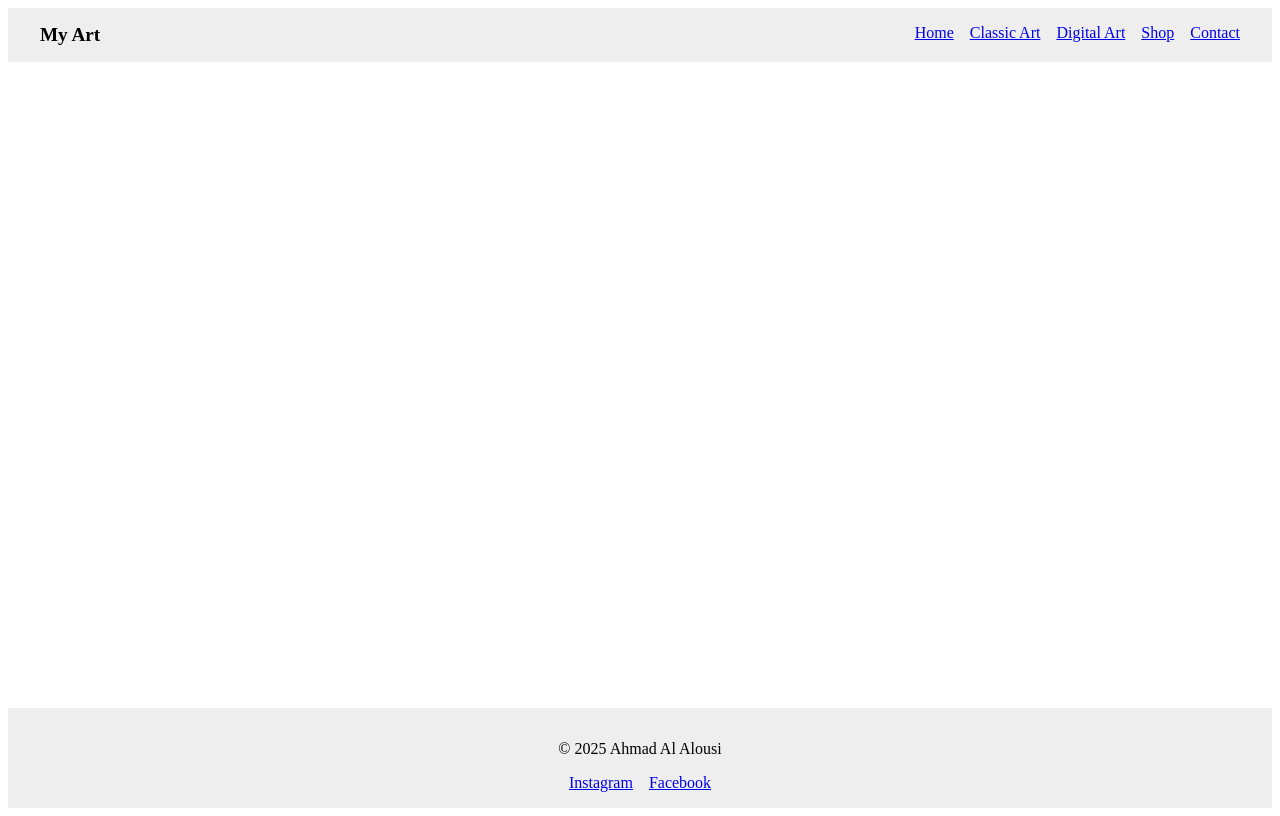
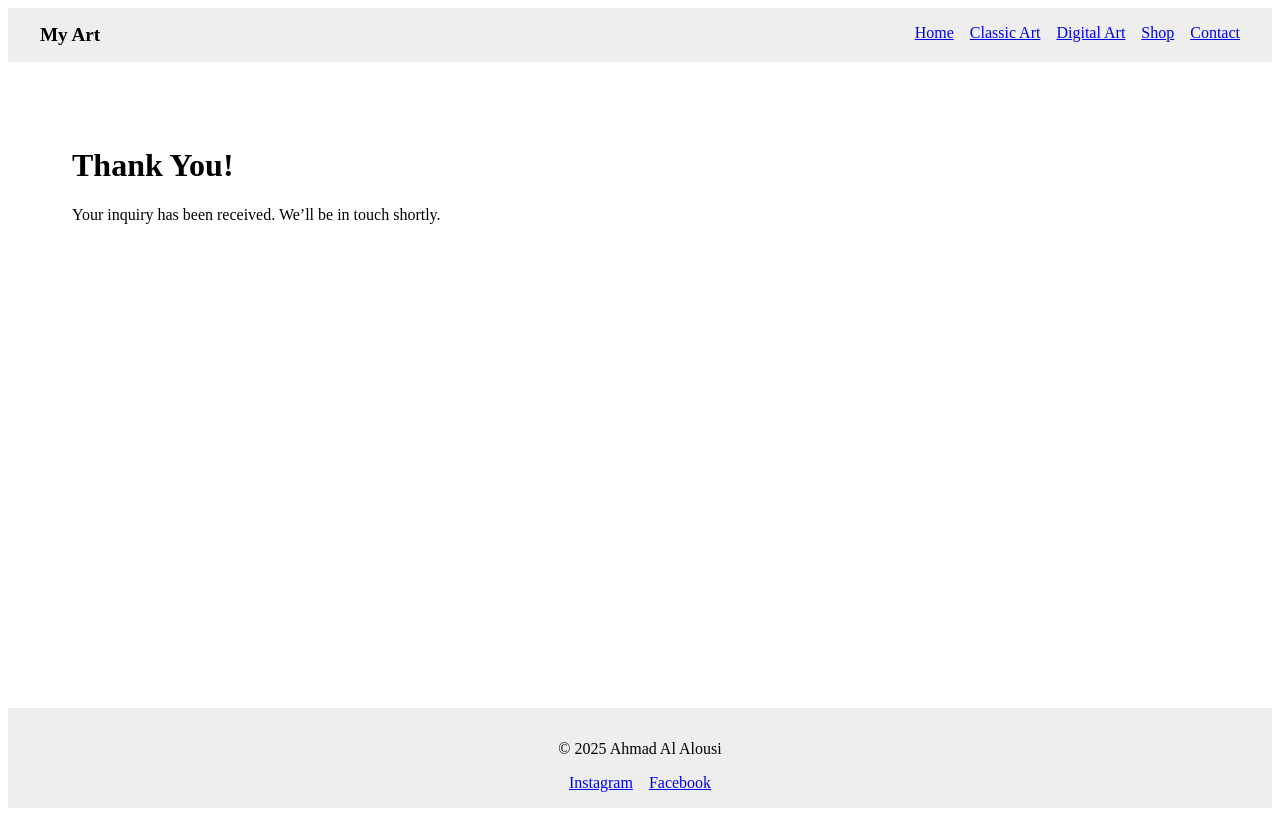
Before and after one commit to ahmadalalousi93/art-portfolio, a React (Vite) app in the folder frontend/: page /thank-you in a window 1280 px wide. Built offline with nearby package versions, Linux system fonts and the light colour scheme.

Commit message:
Add thank-you and 404 pages, update App.jsx routes

```diff
--- a/frontend/src/App.jsx
+++ b/frontend/src/App.jsx
@@ -1,11 +1,13 @@
-import { Routes, Route } from 'react-router-dom'
-import Layout from './components/Layout'
-import Home from './pages/Home'
-import ClassicArt from './pages/ClassicArt'
-import DigitalArt from './pages/DigitalArt'
-import Shop from './pages/Shop'
-import ArtworkDetail from './pages/ArtworkDetail'
-import Contact from './pages/Contact'
+import { Routes, Route } from 'react-router-dom';
+import Layout from './components/Layout';
+import Home from './pages/Home';
+import ClassicArt from './pages/ClassicArt';
+import DigitalArt from './pages/DigitalArt';
+import Shop from './pages/Shop';
+import ArtworkDetail from './pages/ArtworkDetail';
+import Contact from './pages/Contact';
+import ThankYou from './pages/ThankYou';
+import NotFound from './pages/NotFound';
 
 function App() {
   return (
@@ -17,9 +19,11 @@ function App() {
         <Route path="/shop" element={<Shop />} />
         <Route path="/shop/:id" element={<ArtworkDetail />} />
         <Route path="/contact" element={<Contact />} />
+        <Route path="/thank-you" element={<ThankYou />} />
+        <Route path="*" element={<NotFound />} />
       </Routes>
     </Layout>
-  )
+  );
 }
 
-export default App
+export default App;
--- /dev/null
+++ b/frontend/src/pages/NotFound.jsx
@@ -0,0 +1,8 @@
+export default function NotFound() {
+    return (
+      <div style={{ padding: '2rem' }}>
+        <h1>404 - Page Not Found</h1>
+        <p>Oops! The page you’re looking for doesn’t exist.</p>
+      </div>
+    );
+  }
--- /dev/null
+++ b/frontend/src/pages/ThankYou.jsx
@@ -0,0 +1,8 @@
+export default function ThankYou() {
+    return (
+      <div style={{ padding: '2rem' }}>
+        <h1>Thank You!</h1>
+        <p>Your inquiry has been received. We’ll be in touch shortly.</p>
+      </div>
+    );
+  }
```
